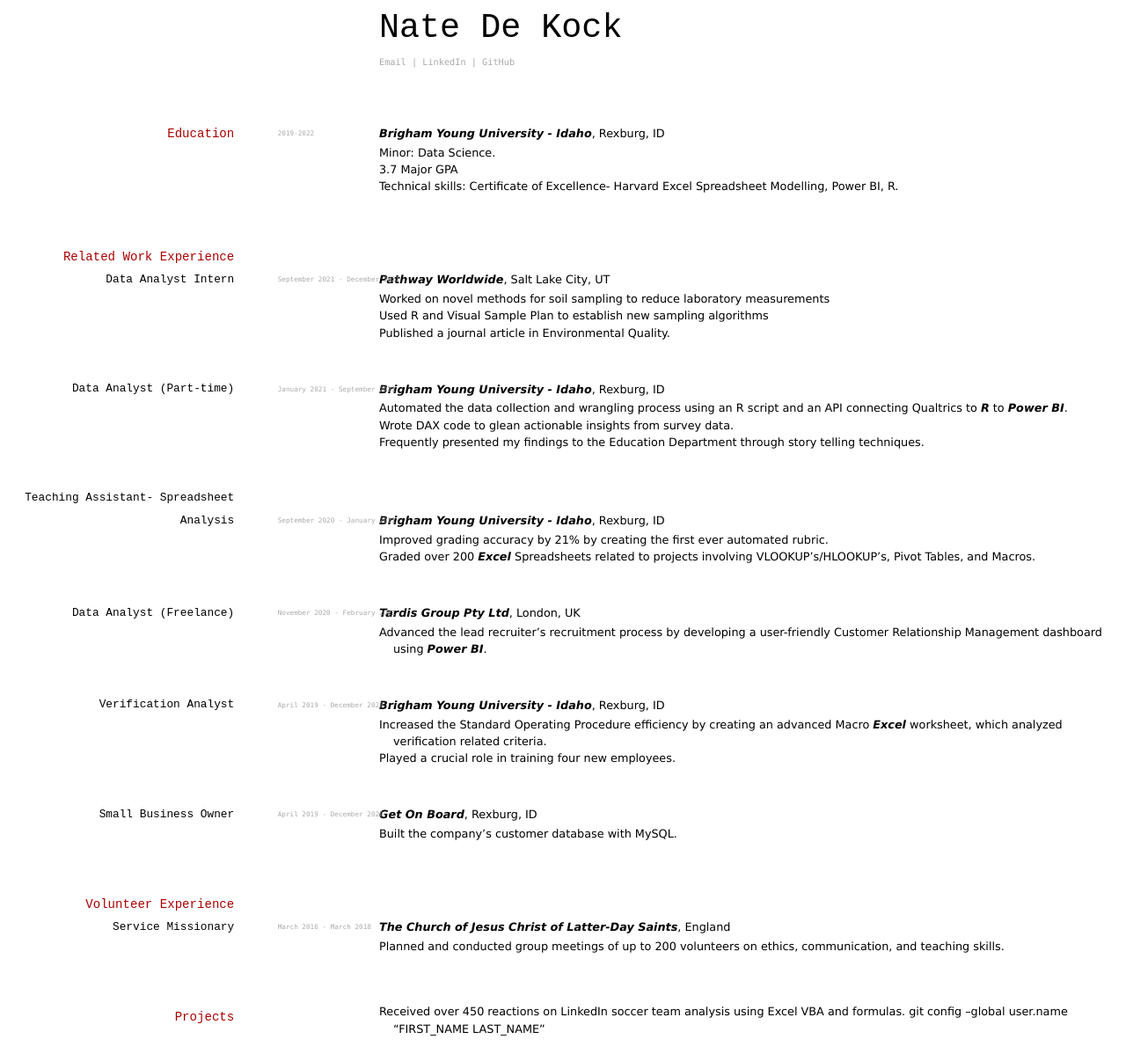
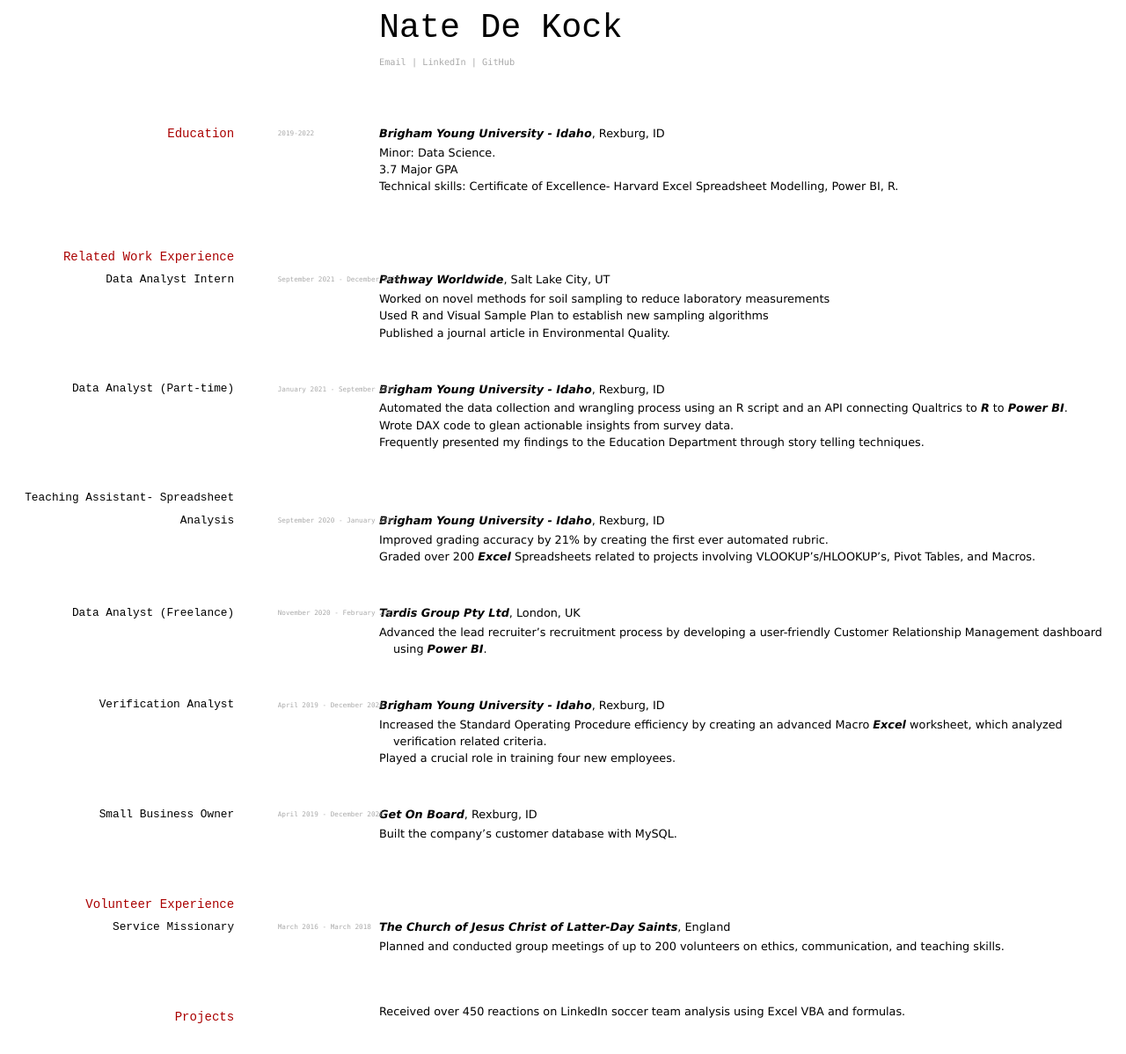
Before and after one commit to byuids-resumes/Nate-De-Kock-Resume, a Jekyll site: the page built from docs/index.md, in a window 1280 px wide. Shown: the whole page at 88% size. Built offline with Jekyll 4.4.1, drawn with Linux system fonts in a browser that asks for light colours.

Commit message:
removed unecessary label

```diff
--- a/docs/index.md
+++ b/docs/index.md
@@ -84,7 +84,7 @@ _The Church of Jesus Christ of Latter-Day Saints_, England
 ## Projects
 
 - Received over 450 reactions on LinkedIn soccer team analysis using Excel VBA and formulas.
-git config --global user.name "FIRST_NAME LAST_NAME"
+
 
 
 <!-- ### Footer
```
